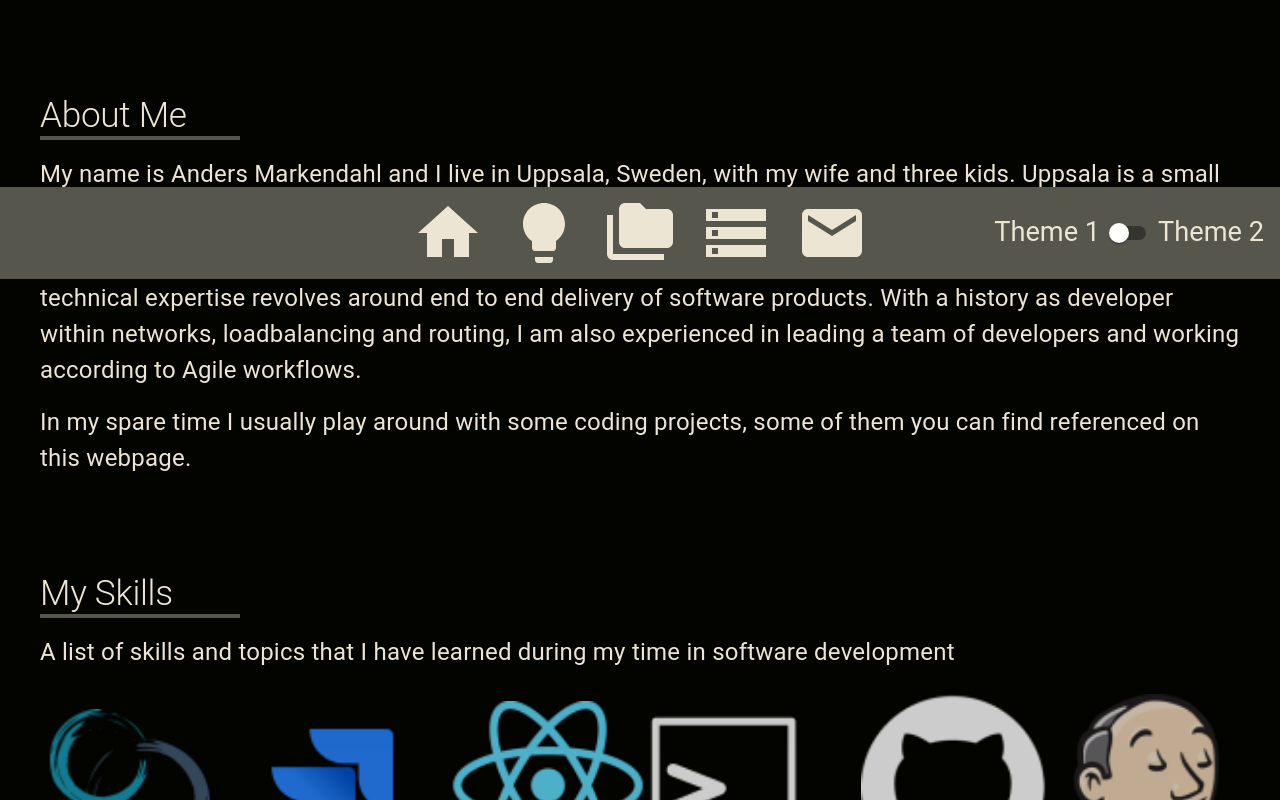
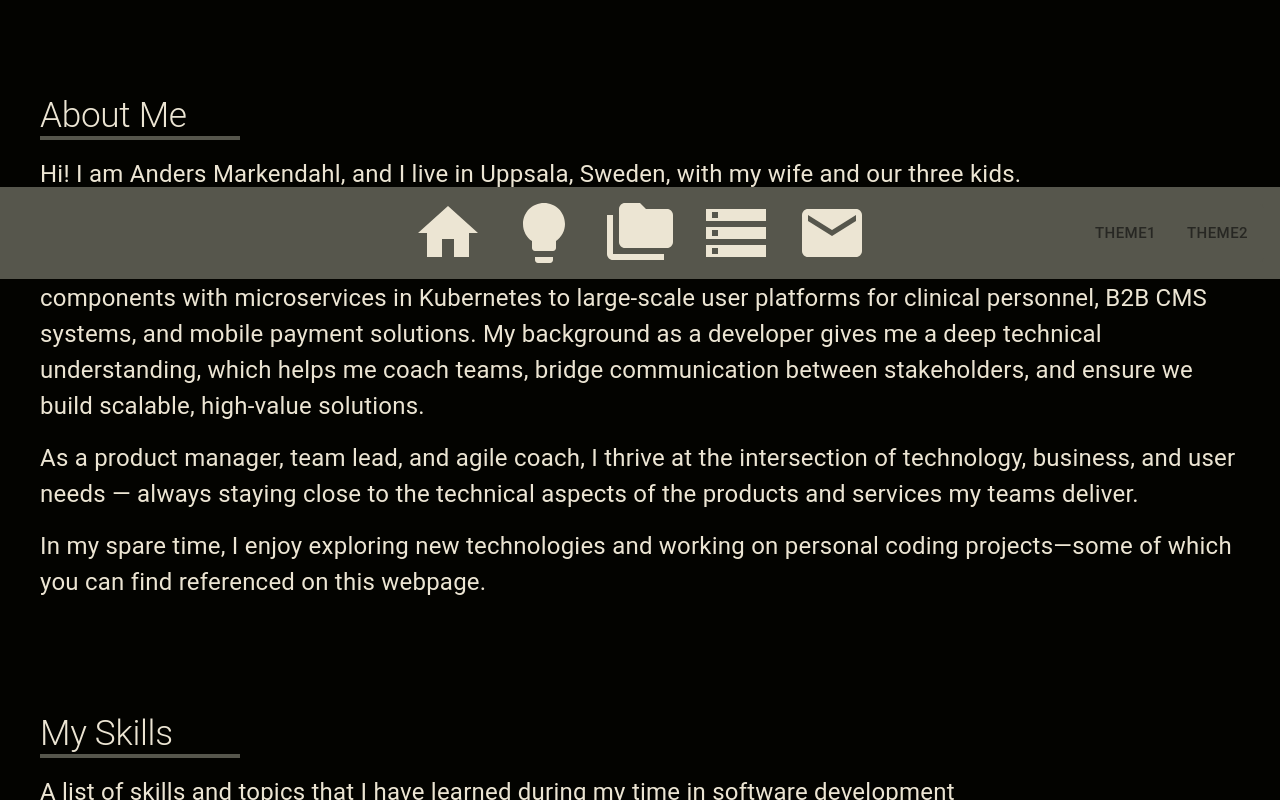
Before and after one commit to andersmarkendahl/andersmarkendahl.github.io, a React app: page / in a window 1280 px wide. Shown: the part 521-1321 px from the top of the page. Built offline with nearby package versions, Linux system fonts and the light colour scheme.

Commit message:
Changed intro text

```diff
--- a/src/App.tsx
+++ b/src/App.tsx
@@ -1,7 +1,14 @@
 /** @jsx jsx */
 import { jsx } from '@emotion/react'
 import { useState } from 'react'
-import { CssBaseline, Stack, Switch, Typography, ThemeProvider } from '@mui/material'
+import {
+  CssBaseline,
+  Stack,
+  Typography,
+  ThemeProvider,
+  ToggleButtonGroup,
+  ToggleButton,
+} from '@mui/material'
 import { profileImg } from './sections/images'
 import { primaryTheme, secondaryTheme } from './components/Theme'
 import { Navigation } from './components/Navigation'
@@ -10,12 +17,6 @@ import { Server } from './sections/Server'
 import { Github } from './sections/Github'
 import { Skills } from './sections/Skills'
 import { Myself } from './sections/Myself'
-
-const hideOnSmallerScreen = {
-  '@media (max-width: 1200px)': {
-    display: 'none',
-  },
-}
 
 export const App = () => {
   const [currentTheme, setCurrentTheme] = useState(primaryTheme)
@@ -75,13 +76,21 @@ export const App = () => {
             justifyContent: 'center',
           }}
         >
-          <div css={hideOnSmallerScreen}>
-            <Typography variant='h3'>Theme 1</Typography>
-          </div>
-          <Switch checked={currentTheme === secondaryTheme} onChange={toggleTheme} />
-          <div css={hideOnSmallerScreen}>
-            <Typography variant='h3'>Theme 2</Typography>
-          </div>
+          <ToggleButtonGroup
+            color='secondary'
+            size='small'
+            value={currentTheme}
+            onChange={toggleTheme}
+            exclusive
+            aria-label='Small sizes'
+          >
+            <ToggleButton size='large' value='primaryTheme'>
+              Theme1
+            </ToggleButton>
+            <ToggleButton size='large' value='secondaryTheme'>
+              Theme2
+            </ToggleButton>
+          </ToggleButtonGroup>
         </div>
       </Navigation>
     </ThemeProvider>
--- a/src/sections/Myself.tsx
+++ b/src/sections/Myself.tsx
@@ -7,18 +7,25 @@ const Content = () => (
   <div>
     <div>
       <Typography sx={{ marginBottom: '16px' }} variant='body1'>
-        My name is Anders Markendahl and I live in Uppsala, Sweden, with my wife and three kids.
-        Uppsala is a small and vibrant city 50km north of Stockholm.
+        Hi! I am Anders Markendahl, and I live in Uppsala, Sweden, with my wife and our three kids.
       </Typography>
       <Typography sx={{ marginBottom: '16px' }} variant='body1'>
-        Professionally I am a software developer and technical product manager with +10 years of
-        experience. My technical expertise revolves around end to end delivery of software products.
-        With a history as developer within networks, loadbalancing and routing, I am also
-        experienced in leading a team of developers and working according to Agile workflows.
+        I’m a technical product owner with a strong foundation in software development. With over a
+        decade of experience, I have led teams in delivering complex software products, ranging from
+        networking and routing components with microservices in Kubernetes to large-scale user
+        platforms for clinical personnel, B2B CMS systems, and mobile payment solutions. My
+        background as a developer gives me a deep technical understanding, which helps me coach
+        teams, bridge communication between stakeholders, and ensure we build scalable, high-value
+        solutions.{' '}
       </Typography>
-      <Typography variant='body1'>
-        In my spare time I usually play around with some coding projects, some of them you can find
-        referenced on this webpage.
+      <Typography sx={{ marginBottom: '16px' }} variant='body1'>
+        As a product manager, team lead, and agile coach, I thrive at the intersection of
+        technology, business, and user needs — always staying close to the technical aspects of the
+        products and services my teams deliver.
+      </Typography>
+      <Typography sx={{ marginBottom: '16px' }} variant='body1'>
+        In my spare time, I enjoy exploring new technologies and working on personal coding
+        projects—some of which you can find referenced on this webpage.{' '}
       </Typography>
     </div>
   </div>
```
Also changed, not shown: 1 other file (tests, documents, lock files or other folders).
